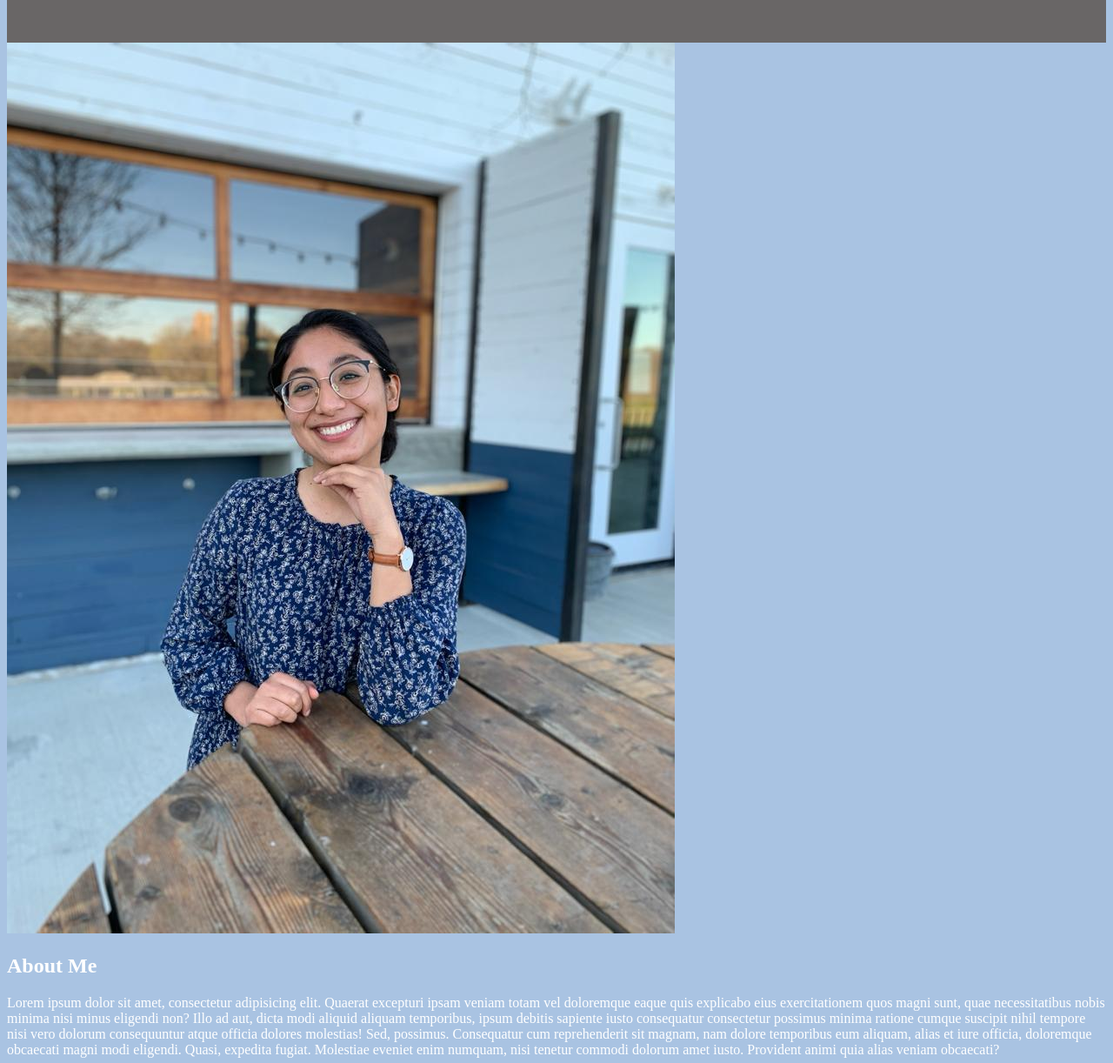
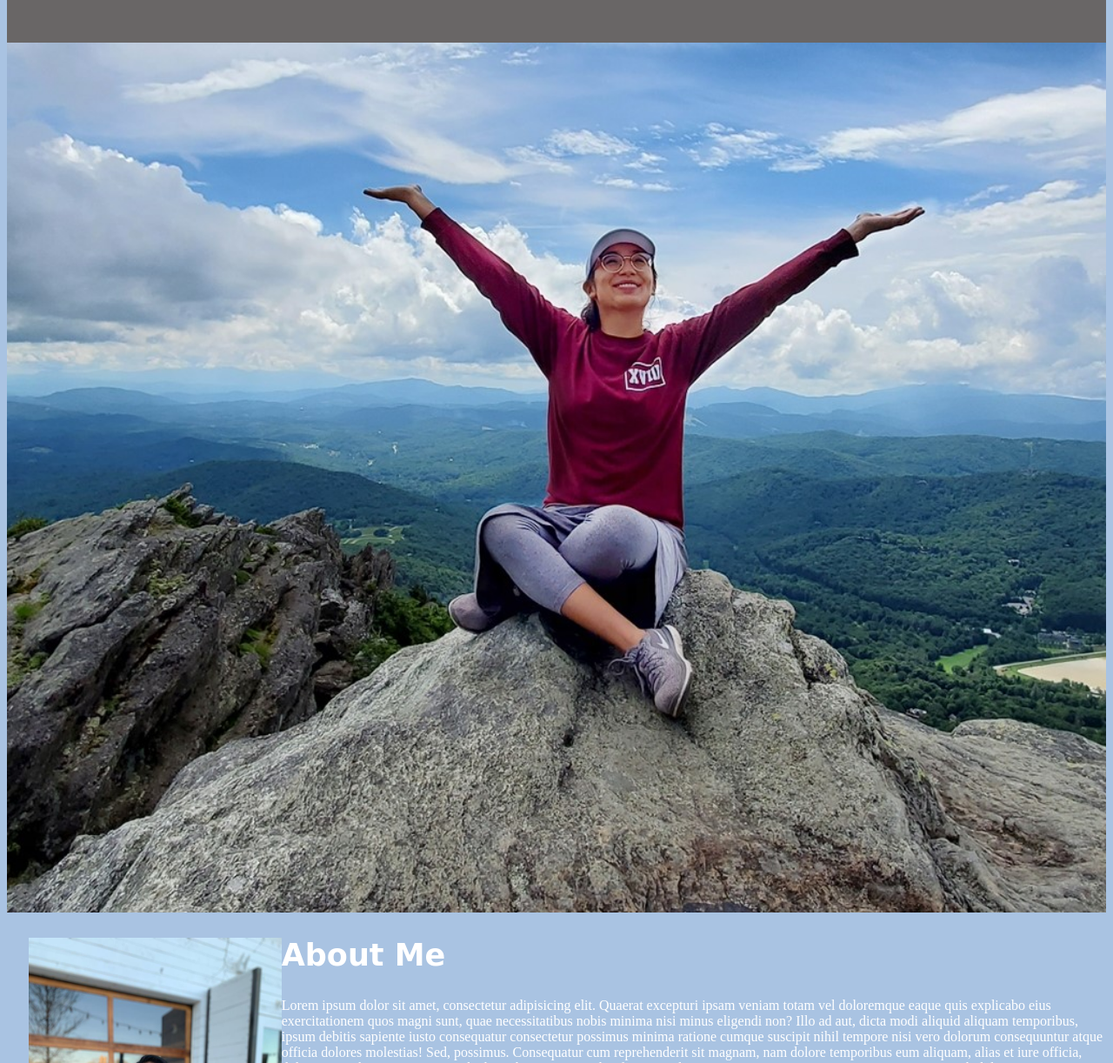
Before and after one commit to kristielguerrero/Portfolio-project, a plain HTML site: page index.html in a window 1280 px wide. Shown: the part 118-1340 px from the top of the page at 87% size. Drawn offline with Linux system fonts and the light colour scheme.

Commit message:
made some changes to the header and section, font and sizing of pictures

```diff
--- a/assets/style.css
+++ b/assets/style.css
@@ -1,9 +1,29 @@
 * {
-
     color: white
 }
+
 body {
     background-color: #a9c3e2;
+}
+
+p {
+    font-size: 16px;
+}
+
+.float-left {
+    float: left;
+    margin-left: 25px;
+    height: 450px;
+    width: 23%;
+}
+
+.hero {
+    height: 1000px;
+    width: 100%;
+    margin-bottom: 25px;
+    background-image: url(./mountain\ pic2.jpg);
+    background-size: cover;
+    background-position: center;
 }
 
 header {
@@ -34,6 +54,10 @@ header nav ul li {
     margin-left: 25px;
 }
 
+main h2 {
+    font-size: 35px;
+    font-family: cursive;
+}
 footer {
     padding: 30px;
     clear: both;
--- a/index.html
+++ b/index.html
@@ -27,7 +27,7 @@
     <div class="hero"></div>
     <main>
         <section class="aboutMe">
-            <img src="./assets/About Me picture.jpg" class="float-left" alt="about-me-picture" />
+            <img src="./assets/About Me picture.jpg" class="float-left" alt="about-me-picture-of-Kristiel" />
             <h2>About Me</h2>
             <p>
                 Lorem ipsum dolor sit amet, consectetur adipisicing elit. Quaerat excepturi ipsam veniam totam vel doloremque eaque quis explicabo eius exercitationem quos magni sunt, quae necessitatibus nobis minima nisi minus eligendi non? Illo ad aut, dicta modi aliquid aliquam temporibus, ipsum debitis sapiente iusto consequatur consectetur possimus minima ratione cumque suscipit nihil tempore nisi vero dolorum consequuntur atque officia dolores molestias! Sed, possimus. Consequatur cum reprehenderit sit magnam, nam dolore temporibus eum aliquam, alias et iure officia, doloremque obcaecati magni modi eligendi. Quasi, expedita fugiat. Molestiae eveniet enim numquam, nisi tenetur commodi dolorum amet iusto. Provident animi quia alias veniam obcaecati?
```
Also changed, not shown: assets/mountain pic2.jpg (added), 1 other file.
